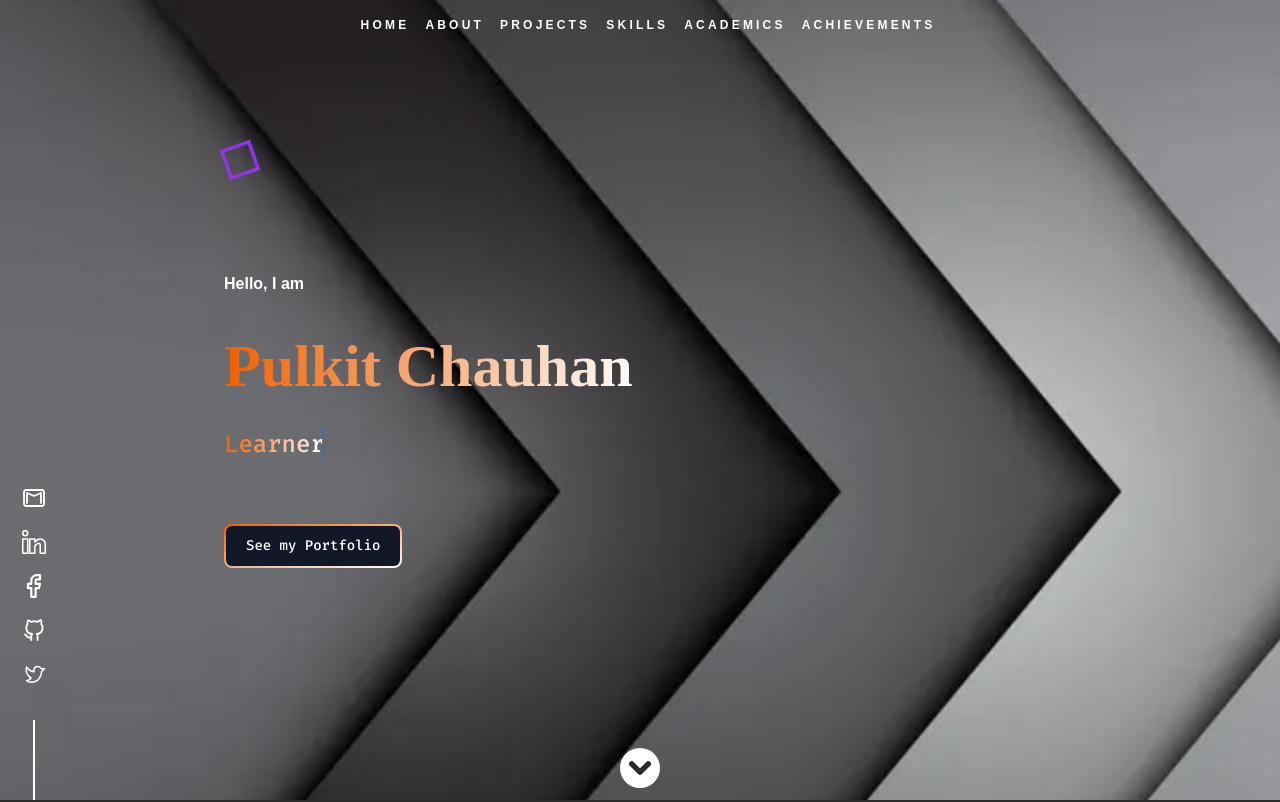
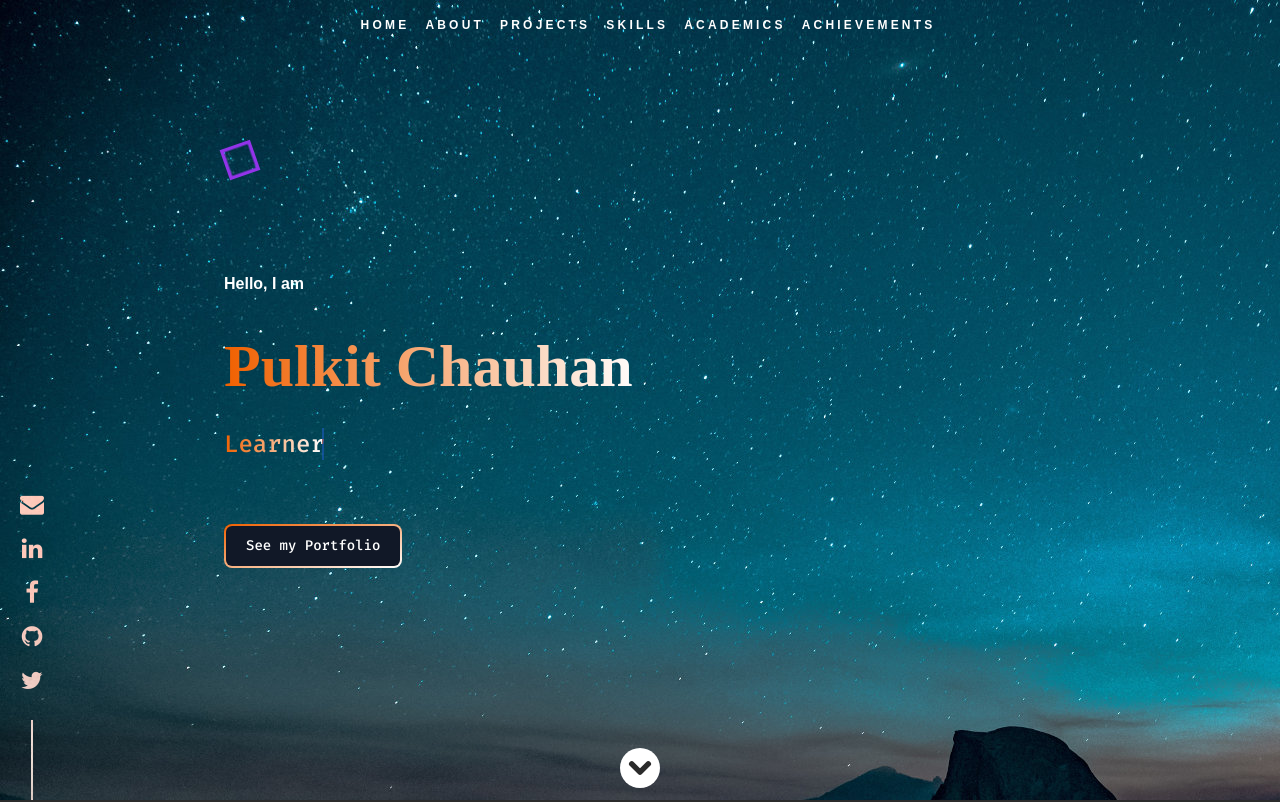
Before and after one commit to mywebcompanion/Portfolio-Website, a React (Vite) app: page / in a window 1280 px wide. Shown: the top 802 px of the page. Built offline with nearby package versions, Linux system fonts and the light colour scheme; a web font is replaced by a local one.

Commit message:
icon changes

```diff
--- a/src/App.jsx
+++ b/src/App.jsx
@@ -6,8 +6,8 @@ import Content from "./components/Content";
 function App() {
   return (
     <div className="dark:bg-backgroundPrimary dark:text-white">
+      <Socials />
       <Content />
-      <Socials />
     </div>
   );
 }
--- a/src/components/IconButton.jsx
+++ b/src/components/IconButton.jsx
@@ -1,17 +1,20 @@
 import React from "react";
 
 export default function IconButton(props) {
-  const { icon, url } = props;
+  const { iconClass, url } = props;
 
   return (
     <button
       type="button"
-      className="hover:bg-gradient-to-r from-grPrimary to-grSecondary hover:text-transparent focus:outline-none font-medium rounded-lg text-sm p-2.5 text-center inline-flex items-center dark:border-blue-500 dark:text-blue-500 dark:hover:text-white dark:focus:ring-blue-800"
+      className="mb-1 hover:bg-gradient-to-r from-grPrimary to-grSecondary hover:text-transparent focus:outline-none font-medium rounded-lg text-sm p-1 text-center inline-flex items-center dark:border-blue-500 dark:text-blue-500 dark:hover:text-white dark:focus:ring-blue-800"
       onClick={() => {
         window.open(url);
       }}
     >
-      <img src={icon} alt="twitterLogo" className="h-6 w-6"></img>
+      <div className="w-8">
+        <i className={`${iconClass} text-2xl text-white`}></i>
+      </div>
+      {/* <img src={icon} alt="twitterLogo" className="h-6 w-6"></img> */}
     </button>
   );
 }
--- a/src/components/Socials.jsx
+++ b/src/components/Socials.jsx
@@ -3,8 +3,7 @@ import IconButton from "./IconButton";
 import twitterLogo from "../assets/twitter-logo.svg";
 import githubLogo from "../assets/github.svg";
 import facebookLogo from "../assets/facebook.svg";
-import linkedinLogo from "../assets/linkedin.svg";
-import gmailLogo from "../assets/gmail.svg";
+import linkedinLogo from "../assets/linkedin.svg";  import gmailLogo from "../assets/gmail.svg";
 import { motion } from "framer-motion";
 
 export default function Socials() {
@@ -12,16 +11,16 @@ export default function Socials() {
     <motion.div
       animate={{ y: -300 }}
       transition= {{ type: 'tween', duration: 1}}
-      className="flex flex-col-reverse fixed bottom-[-300px] left-0 ml-3"
+      className="mix-blend-difference flex flex-col-reverse fixed bottom-[-300px] left-0 ml-3"
     >
-      <div className="mt-6 w-auto ">
+      <div className="mt-4 w-auto ">
         <div className="h-20 bg-white w-0.5 ml-auto mr-auto"></div>
       </div>
-      <IconButton icon={twitterLogo} url={'https://twitter.com/PulkitC92471102'} />
-      <IconButton icon={githubLogo} url={'https://github.com/pulkitchauhan03'} />
-      <IconButton icon={facebookLogo} url={'https://www.facebook.com/pulkit.chauhan.1048/'} />
-      <IconButton icon={linkedinLogo} url={'https://www.linkedin.com/in/pulkitchauhan03/'} />
-      <IconButton icon={gmailLogo} url={'https://mail.google.com/mail/?view=cm&fs=1&to=pulkitchauhan03@gmail.com'} />
+      <IconButton iconClass={'fa fa-twitter'} url={'https://twitter.com/PulkitC92471102'} />
+      <IconButton iconClass={'fa fa-brands fa-github'} url={'https://github.com/pulkitchauhan03'} />
+      <IconButton iconClass={'fa fa-brands fa-facebook-f'} url={'https://www.facebook.com/pulkit.chauhan.1048/'} />
+      <IconButton iconClass={'fa fa-brands fa-linkedin'} url={'https://www.linkedin.com/in/pulkitchauhan03/'} />
+      <IconButton iconClass={'fa fa-solid fa-envelope'} url={'https://mail.google.com/mail/?view=cm&fs=1&to=pulkitchauhan03@gmail.com'} />
     </motion.div>
   );
 }
```
Also changed, not shown: src/assets/background.jpg.
